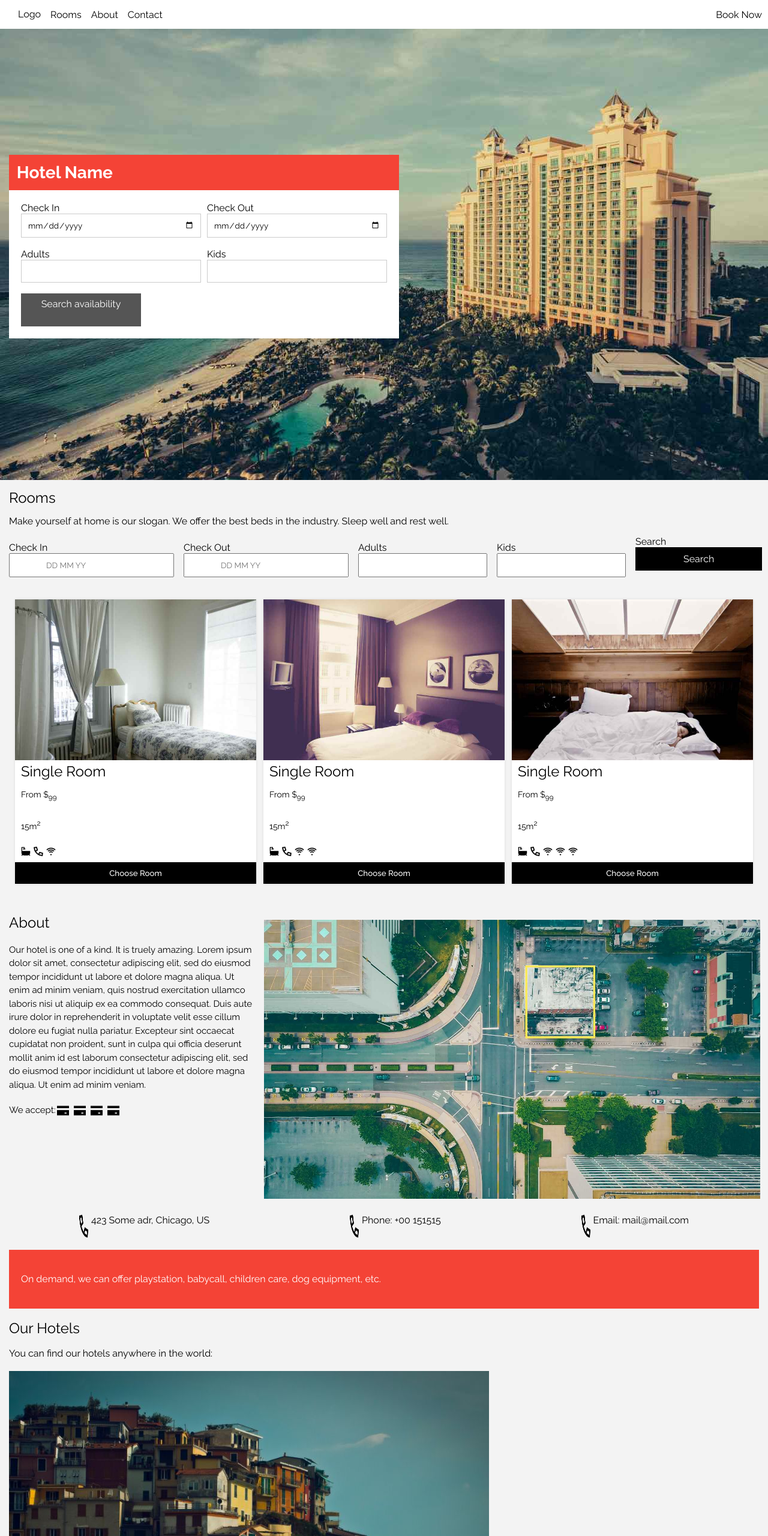
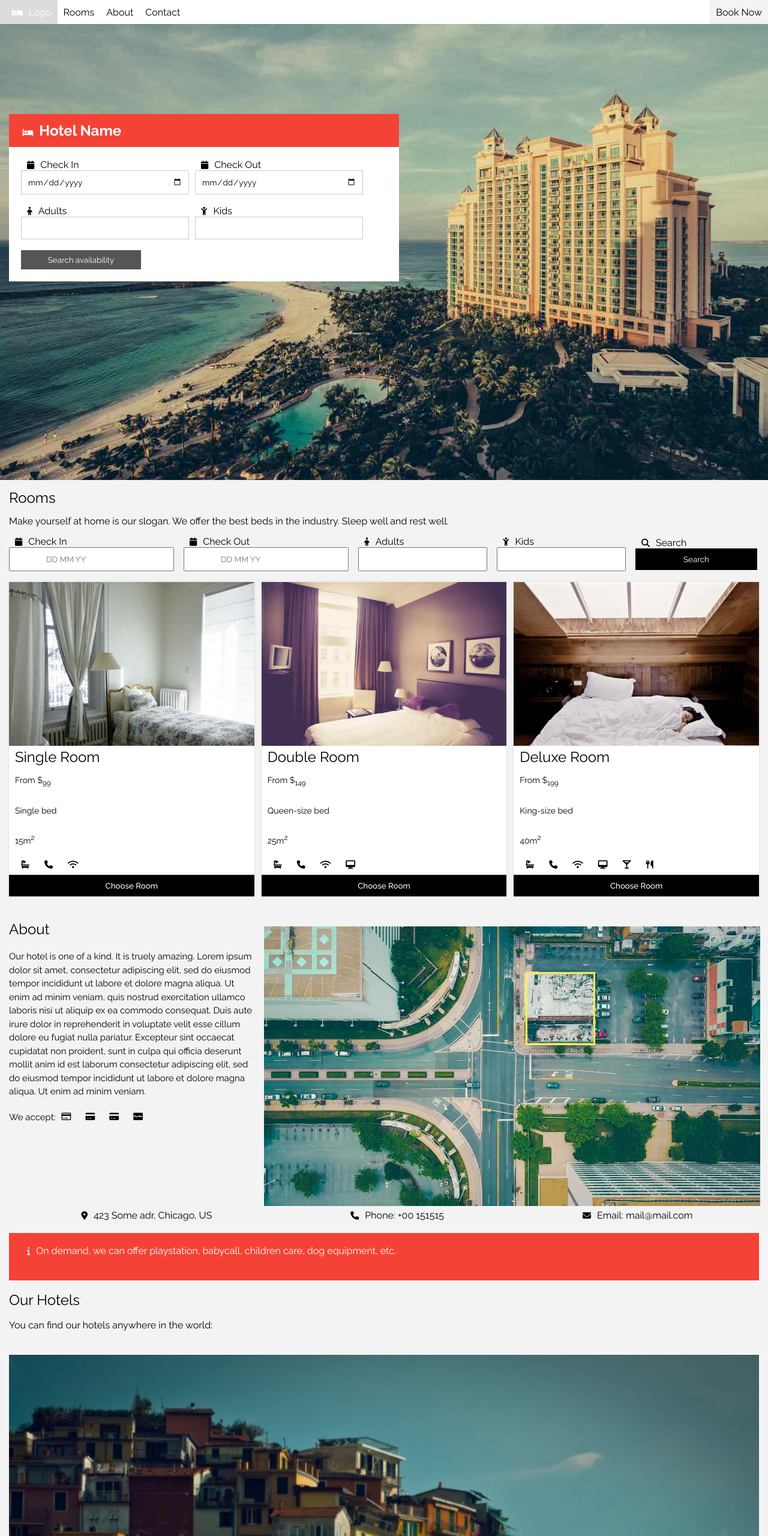
Before and after one commit to Maxpeters12/RWD-PROJECT-DIGITAL-DREAMS, a plain HTML site: page index.html in a window 1280 px wide. Shown: the top 2560 px of the page at 60% size. Drawn offline with Linux system fonts and the light colour scheme.

Commit message:
Modified the layout a bit of responsiveness

```diff
--- a/CSS/style.css
+++ b/CSS/style.css
@@ -22,25 +22,64 @@ header {
   background-size: cover;
 }
 
-h2{
+h2 {
   font-size: 24px;
   font-weight: 400;
 }
 
 nav {
   background-color: #ffffff;
-  width: 100%;
+  height: 40px;
+  display: flex;
+}
+
+nav > ul > li {
+  height: 100%;
+  display: flex;
+  align-items: center;
   padding: 10px;
+}
+
+nav > ul > li:first-child,
+li:hover {
+  background-color: red;
+  height: 100%;
+  display: flex;
+  align-items: center;
+  color: var(--text-color);
+
+}
+
+.logo a:first-child {
+  color: var(--white);
+}
+
+nav > ul > li:first-child a:hover{
+  color: var(--text-color);
+}
+
+nav > ul > li:last-child,
+li:hover {
+  background-color: #f3f3f3;
+  height: 100%;
+  display: flex;
+}
+
+nav > ul > li:hover {
+  background-color: gainsboro;
+  height: 100%;
+  display: flex;
+  align-items: center;
 }
 
 ul {
   display: flex;
   align-items: center;
   list-style-type: none;
-  column-gap: 1rem;
+  width: 100%;
 }
 
-ul li:last-child {
+ul > li:last-child {
   margin-left: auto;
 }
 
@@ -57,11 +96,12 @@ ul a {
   margin: 210px 15px;
 }
 
+
 .checks {
   padding: 20px;
 }
 
-.hotel-name {
+.hotel-reservation h3 {
   background-color: var(--red);
   color: var(--white);
   font-size: 24px;
@@ -75,21 +115,22 @@ ul a {
 }
 
 .checks input {
-  width: 300px;
+  width: 280px;
   padding: 10px;
   margin-bottom: 18px;
   border: 1px solid var(--background-color);
 }
 
-.search {
+.search button {
   background-color: #555;
   padding: 8px;
   width: 200px;
   text-align: center;
   color: var(--white);
+  border: none;
 }
 
-.search:hover {
+.search button:hover {
   background-color: var(--background-color);
   color: var(--text-color);
   cursor: pointer;
@@ -99,6 +140,10 @@ ul a {
 .fill-rooms {
   background-color: #f3f3f3;
   padding: 15px;
+  width: 100%;
+}
+
+.fill-rooms .input-checks-middle {
   width: 100%;
 }
 
@@ -141,12 +186,24 @@ ul a {
   cursor: pointer;
 }
 
+.fill-check button{
+  width: 100%;
+  padding: 10px 80px;
+  border: none;
+  background-color: var(--text-color);
+  color: var(--white);
+}
+
+.fill-check button:hover{
+  background-color: var(--background-color);
+  color: var(--text-color);
+}
+
 .hotel-images {
   display: flex;
   flex-direction: row;
   column-gap: 12px;
   margin-top: 18px;
-  padding: 10px;
 }
 
 .hotel-images > div {
@@ -167,7 +224,6 @@ i {
   font-size: 14px;
   line-height: 2;
   padding: 0px 10px;
-
 }
 .hotel-images .icons {
   margin: 10px;
@@ -198,8 +254,7 @@ i {
   margin-top: 40px;
   display: grid;
   grid-template-columns: 2fr 4fr;
-  column-gap: 10px
-
+  column-gap: 10px;
 }
 .about h2 {
   margin-bottom: 20px;
@@ -213,37 +268,33 @@ i {
   display: flex;
   vertical-align: middle;
   margin-top: 18px;
-
 }
-.about img{
+.about img {
   width: 20px;
   margin: 2px;
 }
-.map img{
+.map img {
   width: 100%;
   margin-top: 10px;
 }
 
-
 /* Contact-info */
-.contact-info{
+.contact-info {
   display: flex;
   justify-content: space-around;
   text-align: center;
-  margin: 20px 0px;
+  /* margin: 20px 0px; */
 }
 
-.contact-info img{
-  width: 15px;
-  margin-right: 5px;
-}
 
-.contacts{
+.contacts {
   display: flex;
+  /* justify-content: center; */
+  /* align-items: center; */
 }
 
 /* On-demand section */
-.on-demand{
+.on-demand {
   text-align: left;
   font-size: 16px;
   background-color: var(--red);
@@ -253,77 +304,84 @@ i {
 }
 
 /* Hotels */
-.hotel-option{
+.hotel-option {
   width: 100%;
 }
 
-.hotel-option h2{
+.hotel-option h2 {
   font-size: 24px;
   font-weight: 400;
   margin: 18px 0px;
 }
 
-.hotels img{
+.hotels img {
   width: 100%;
   margin-top: 20px;
 }
 
 /* Offers */
-.offers{
-  background-color: var(--background);
+.offers {
+  background-color: var(--text-color);
+  opacity: 0.65;
   color: var(--white);
   padding: 40px 15px;
 }
 
-.offers:hover{
-  background-color: var(--text-color);
+.offers:hover {
+  opacity: 1;
 }
 
-.offers h2, p{
+.offers h2,
+p {
   margin-bottom: 20px;
 }
 
-.offers label{
+.offers label {
   font-size: 16px;
 }
 
-.offers input{
+.offers input {
   width: 100%;
   padding: 10px;
   border: none;
 }
 
-.offers button{
+.offers button {
   background-color: var(--red);
   border: none;
   color: var(--white);
-  padding: 10px;
+  padding: 10px 18px;
   margin-top: 15px;
 }
 
-/* Contact us for questions-section */
-.contact-questions{
+.offers button:hover{
+  background-color: var(--background-color);
+  color: var(--text-color);
+}
+
+/* Contact us for question-section */
+.contact-questions {
   width: 100%;
 }
 
-.contact-questions h2{
+.contact-questions h2 {
   margin-top: 18px;
   font-weight: 400;
   color: var(--text-color);
 }
 
-.contact-questions p{
+.contact-questions p {
   margin-top: 18px;
   color: var(--text-color);
 }
-.contact-questions input{
+.contact-questions input {
   width: 100%;
   padding: 15px;
   margin: 8px 0px;
   border: 1px solid var(--background-color);
 }
 
-.contact-questions button{
+.contact-questions button {
   background-color: var(--text-color);
   border: none;
   padding: 12px 20px;
@@ -333,7 +391,12 @@ i {
   font-size: 16px;
 }
 
-footer{
+.contact-questions button:hover{
+  background-color: var(--background-color);
+  color: var(--text-color);
+}
+
+footer {
   background-color: var(--text-color);
   margin-top: 20px;
   color: var(--white);
@@ -341,3 +404,85 @@ footer{
   padding: 20px;
   text-align: center;
 }
+
+
+/* Small devices (phones, up to 600px) */
+@media (max-width: 600px) {
+  nav ul {
+    flex-direction: column;
+    text-align: center;
+  }
+  nav ul li {
+    width: 100%;
+    padding: 12px 0;
+  }
+
+  .hotel-reservation {
+    margin: 150px 15px;
+  }
+
+  .check,
+  .adult-and-kids,
+  .input-checks-middle {
+    flex-direction: column;
+    width: 100%;
+  }
+
+  .hotel-images {
+    flex-direction: column;
+  }
+
+  .about {
+    grid-template-columns: 1fr;
+  }
+
+  .contact-info {
+    flex-direction: column;
+    gap: 10px;
+  }
+}
+
+
+@media (max-width: 900px) {
+  nav ul {
+    flex-wrap: wrap;
+  }
+
+  .about {
+    grid-template-columns: 1fr;
+  }
+
+  .hotel-images {
+    flex-wrap: wrap;
+  }
+
+  .input-checks-middle {
+    flex-wrap: wrap;
+  }
+}
+
+
+@media (min-width: 1200px) {
+  .hotel-reservation {
+    margin: 150px 15px;
+  }
+
+  .hotel-images {
+    justify-content: center;
+  }
+
+  .contact-info {
+    display: flex;
+    justify-content: space-around;
+    text-align: center;
+    /* margin: 20px 0px; */
+  }
+
+
+  .contacts {
+    display: flex;
+    justify-content: center;
+    align-items: center;
+  }
+
+}
--- a/index.html
+++ b/index.html
@@ -5,14 +5,16 @@
     <meta name="viewport" content="width=device-width, initial-scale=1.0" />
     <title>My project</title>
     <link rel="stylesheet" href="CSS/style.css" />
-    <iconify-icon icon="mdi:home"></iconify-icon>
+    <!-- Font Awesome CDN -->
+<link rel="stylesheet" href="https://cdnjs.cloudflare.com/ajax/libs/font-awesome/6.6.0/css/all.min.css">
+
   </head>
   <body>
     <header>
       <nav>
         <ul>
           <li class="logo">
-            <a href="#"><i></i>Logo</a>
+            <a href="#"><i class="fa-solid fa-bed"></i>Logo</a>
           </li>
           <li><a href="#">Rooms</a></li>
           <li><a href="#">About</a></li>
@@ -20,23 +22,20 @@
           <li><a href="#">Book Now</a></li>
         </ul>
       </nav>
-
       <div class="hotel-reservation">
-        <div class="hotel-name">
-          <h3>Hotel Name</h3>
-        </div>
+          <h3><i class="fa-solid fa-bed"></i>Hotel Name</h3>
 
         <div class="checks">
           <div class="check">
             <div class="check-in">
               <div>
-                <label for="check-in">Check In</label>
+                <i class="fa-duotone fa-solid fa-calendar"></i><label for="check-in">Check In</label>
               </div>
               <input type="date" name="check-in" id="check-in" />
             </div>
             <div class="check-in">
               <div>
-                <label for="check-out">Check Out</label>
+                <i class="fa-duotone fa-solid fa-calendar"></i><label for="check-out">Check Out</label>
               </div>
               <input type="date" name="check-out" id="check-out" />
             </div>
@@ -45,22 +44,23 @@
           <div class="adult-and-kids">
             <div class="adults">
               <div>
-                <label for="adults">Adults</label>
+                <i class="fa-solid fa-child"></i><label for="adults">Adults</label>
               </div>
               <input type="number" name="adults" id="adults" />
             </div>
             <div class="adults">
               <div>
-                <label for="adults">Kids</label>
+                <i class="fa-solid fa-child-reaching"></i><label for="adults">Kids</label>
               </div>
               <input type="number" name="kids" id="kids" />
             </div>
           </div>
           <div class="search">
-            <p>Search availability</p>
+            <button>Search availability</button>
           </div>
         </div>
       </div>
+
     </header>
     <section class="fill-rooms">
       <div class="rooms">
@@ -72,26 +72,26 @@
       </div>
       <div class="input-checks-middle">
         <div class="fill-check">
-          <div class="label"><label for="check-in">Check In</label></div>
+          <div class="label"><i class="fa-duotone fa-solid fa-calendar"></i><label for="check-in">Check In</label></div>
           <input type="text" placeholder="DD MM YY" />
         </div>
         <div class="fill-check">
-          <div class="label"><label for="check-out">Check Out</label></div>
+          <div class="label"><i class="fa-duotone fa-solid fa-calendar"></i><label for="check-out">Check Out</label></div>
           <input type="text" placeholder="DD MM YY" />
         </div>
 
         <div class="fill-check">
-          <div class="label"><label for="adults">Adults</label></div>
+          <div class="label"><i class="fa-solid fa-child"></i><label for="adults">Adults</label></div>
           <input type="number" />
         </div>
         <div class="fill-check">
-          <div class="label"><label for="kids">Kids</label></div>
+          <div class="label"><i class="fa-solid fa-child-reaching"></i><label for="kids">Kids</label></div>
           <input type="number" />
         </div>
 
         <div class="fill-check">
-          <div class="label"><label for="kids">Search</label></div>
-          <p>Search</p>
+          <div class="label"><i class="fa-solid fa-magnifying-glass"></i><label for="kids">Search</label></div>
+          <button>Search</button>
         </div>
       </div>
       <section class="hotel-images">
@@ -100,12 +100,13 @@
           <div>
             <h2>Single Room</h2>
             <p>From $<sub>99</sub></p>
+            <p>Single bed</p>
             <p>15m<sup>2</sup></p>
           </div>
           <div class="icons">
-            <img src="ICONS/Bath-Tub--Streamline-Sharp.png">
-            <img src="ICONS/Phone--Streamline-Sharp-Remix.png">
-            <img src="ICONS/Wifi--Streamline-Sharp-Remix.png">
+            <i class="fa-solid fa-bath"></i>
+            <i class="fa-solid fa-phone"></i>
+            <i class="fa-solid fa-wifi"></i>
           </div>
           <button>Choose Room</button>
         </div>
@@ -113,15 +114,16 @@
         <div class="img1">
           <div><img src="IMAGES/image02.jpg" /></div>
           <div>
-            <h2>Single Room</h2>
-            <p>From $<sub>99</sub></p>
-            <p>15m<sup>2</sup></p>
+            <h2>Double Room</h2>
+            <p>From $<sub>149</sub></p>
+            <p>Queen-size bed</p>
+            <p>25m<sup>2</sup></p>
           </div>
           <div class="icons">
-            <img src="ICONS/Bath-Tub--Streamline-Sharp.png">
-            <img src="ICONS/Phone--Streamline-Sharp-Remix.png">
-            <img src="ICONS/Wifi--Streamline-Sharp-Remix.png">
-            <img src="ICONS/Wifi--Streamline-Sharp-Remix.png">
+            <i class="fa-solid fa-bath"></i>
+            <i class="fa-solid fa-phone"></i>
+            <i class="fa-solid fa-wifi"></i>
+            <i class="fa-solid fa-desktop"></i>
           </div>
           <button>Choose Room</button>
         </div>
@@ -129,16 +131,18 @@
         <div class="img1">
           <div><img src="IMAGES/image03.jpg" /></div>
           <div>
-            <h2>Single Room</h2>
-            <p>From $<sub>99</sub></p>
-            <p>15m<sup>2</sup></p>
+            <h2>Deluxe Room</h2>
+            <p>From $<sub>199</sub></p>
+            <p>King-size bed</p>
+            <p>40m<sup>2</sup></p>
           </div>
           <div class="icons">
-            <img src="ICONS/Bath-Tub--Streamline-Sharp.png">
-            <img src="ICONS/Phone--Streamline-Sharp-Remix.png">
-            <img src="ICONS/Wifi--Streamline-Sharp-Remix.png">
-            <img src="ICONS/Wifi--Streamline-Sharp-Remix.png">
-            <img src="ICONS/Wifi--Streamline-Sharp-Remix.png">
+            <i class="fa-solid fa-bath"></i>
+            <i class="fa-solid fa-phone"></i>
+            <i class="fa-solid fa-wifi"></i>
+            <i class="fa-solid fa-desktop"></i>
+            <i class="fa-solid fa-martini-glass"></i>
+            <i class="fa-solid fa-utensils"></i>
           </div>
           <button>Choose Room</button>
         </div>
@@ -150,10 +154,10 @@
         <div class="cards">
           <p>We accept:</p>
           <div>
-          <img src="ICONS/Credit-Card-1--Streamline-Sharp.png" alt="card">
-          <img src="ICONS/Credit-Card-1--Streamline-Sharp.png" alt="card">
-          <img src="ICONS/Credit-Card-1--Streamline-Sharp.png" alt="card">
-          <img src="ICONS/Credit-Card-1--Streamline-Sharp.png" alt="card">
+            <i class="fa-regular fa-credit-card"></i>
+            <i class="fa-solid fa-credit-card"></i>
+            <i class="fa-solid fa-credit-card"></i>
+            <i class="fa-brands fa-cc-paypal"></i>
           </div>
         </div>
       </div>
@@ -163,30 +167,25 @@
     </section>
     <div class="contact-info">
       <div class="contacts">
-        <img src="ICONS/Phone--Streamline-Sharp-Remix.png">
-        <p>423 Some adr, Chicago, US</p>
+        <p><i class="fa-solid fa-location-dot"></i>423 Some adr, Chicago, US</p>
       </div>
       <div class="contacts">
-        <img src="ICONS/Phone--Streamline-Sharp-Remix.png">
-        <p>Phone: +00 151515</p>
+        <p><i class="fa-solid fa-phone"></i>Phone: +00 151515</p>
       </div>
       <div class="contacts">
-        <img src="ICONS/Phone--Streamline-Sharp-Remix.png">
-        <p>Email: mail@mail.com
-        </p>
+        <p><i class="fa-solid fa-envelope"></i>Email: mail@mail.com</p>
       </div>
     </div>
 
     <div class="on-demand">
-      <img src="" alt="">
-      <p>On demand, we can offer playstation, babycall, children care, dog equipment, etc.</p>
+      <p><i class="fa-solid fa-info"></i>On demand, we can offer playstation, babycall, children care, dog equipment, etc.</p>
     </div>
 
     <section class="hotel-option">
       <h2>Our Hotels</h2>
       <p>You can find our hotels anywhere in the world:
       </p>
-      <div class="hotels-img-one">
+      <div class="hotels">
         <img src="IMAGES/multiplehouses1.jpg" alt="">
         <p>Cinque Terre</p>
       </div>
@@ -223,9 +222,15 @@
       <h2>Contact</h2>
       <p>If you have any questions, do not hesitate to ask them.</p>
       <div class="location">
-        <p> Chicago, US</p>
-        <p>Phone: +00 151515</p>
-        <p>Email: mail@mail.com</p>
+        <p>
+        <i class="fa-solid fa-location-dot"></i>Chicago, US
+        </p>
+        <p>
+        <i class="fa-solid fa-phone"></i>Phone: +00 151515
+        </p>
+        <p>
+        <i class="fa-solid fa-envelope"></i>Email: mail@mail.com
+        </p>
       </div>
       <div>
         <input type="text" placeholder="Name">
@@ -240,12 +245,12 @@
     </section>
     <footer>
       <p>Find Us On</p>
-      <i></i>
-      <i></i>
-      <i></i>
-      <i></i>
-      <i></i>
-      <i></i>
+      <i class="fa-brands fa-square-facebook"></i>
+      <i class="fa-brands fa-instagram"></i>
+      <i class="fa-brands fa-square-snapchat"></i>
+      <i class="fa-brands fa-pinterest-p"></i>
+      <i class="fa-brands fa-twitter"></i>
+      <i class="fa-brands fa-linkedin-in"></i>
       <p>Powered by <a href="#">w3.css</a></p>
     </footer>
   </body>
```
